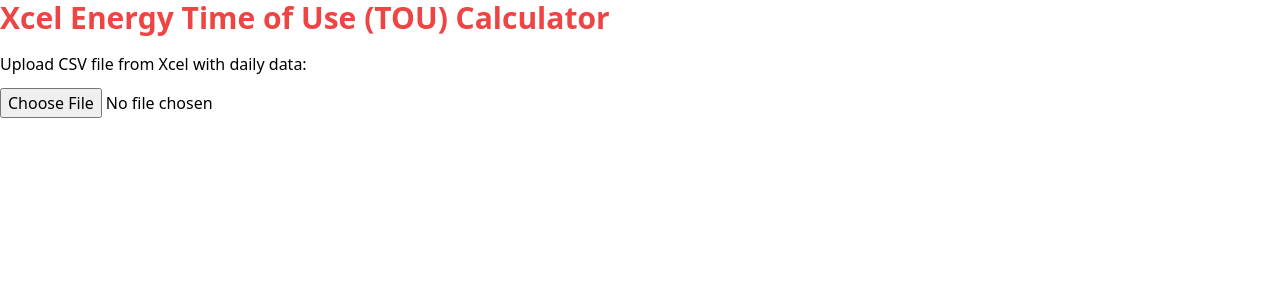
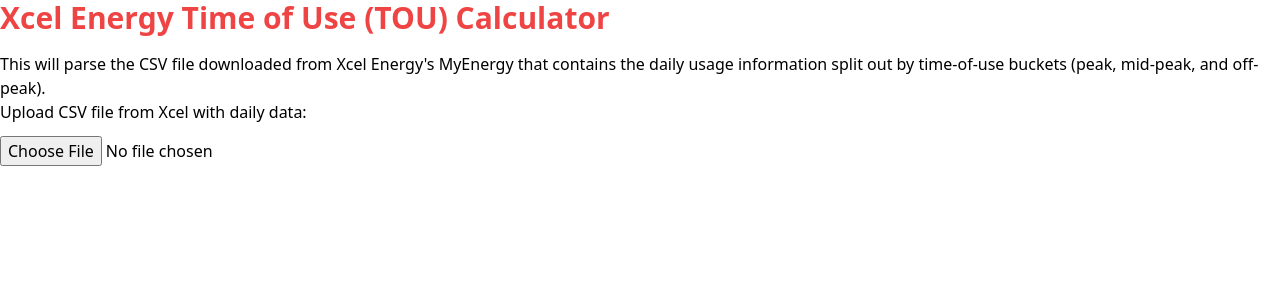
Before and after one commit to mattrobmattrob/XcelCalculator, a Next.js app: page / in a window 1280 px wide. Shown: the top 300 px of the page. Built offline with nearby package versions, Linux system fonts and the light colour scheme.

Commit message:
Main things

```diff
--- a/pages/index.js
+++ b/pages/index.js
@@ -217,6 +217,8 @@
   return <>
     <div className='text-3xl font-bold text-red-500 pb-4'>Xcel Energy Time of Use (TOU) Calculator</div>
 
+    This will parse the CSV file downloaded from <a href="https://myenergy.xcelenergy.com/myenergy/usage-history">Xcel Energy's MyEnergy</a> that contains the daily usage information split out by time-of-use buckets (peak, mid-peak, and off-peak).
+
     <div className='pb-3'>Upload CSV file from Xcel with daily data:</div>
     <input type="file" id="myFile" name="myFile" onChange={fileUploaded}></input>
   </>
```
